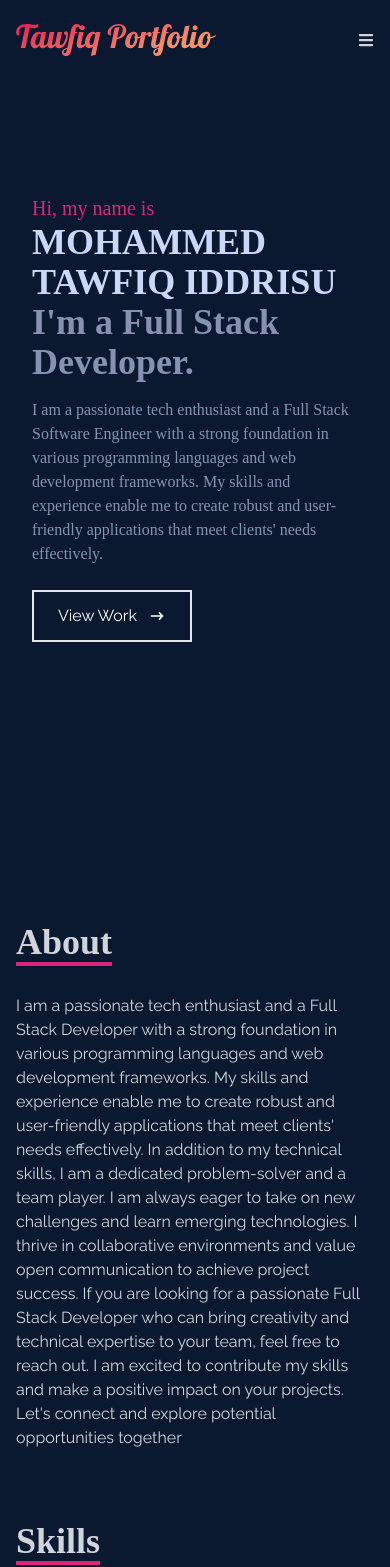
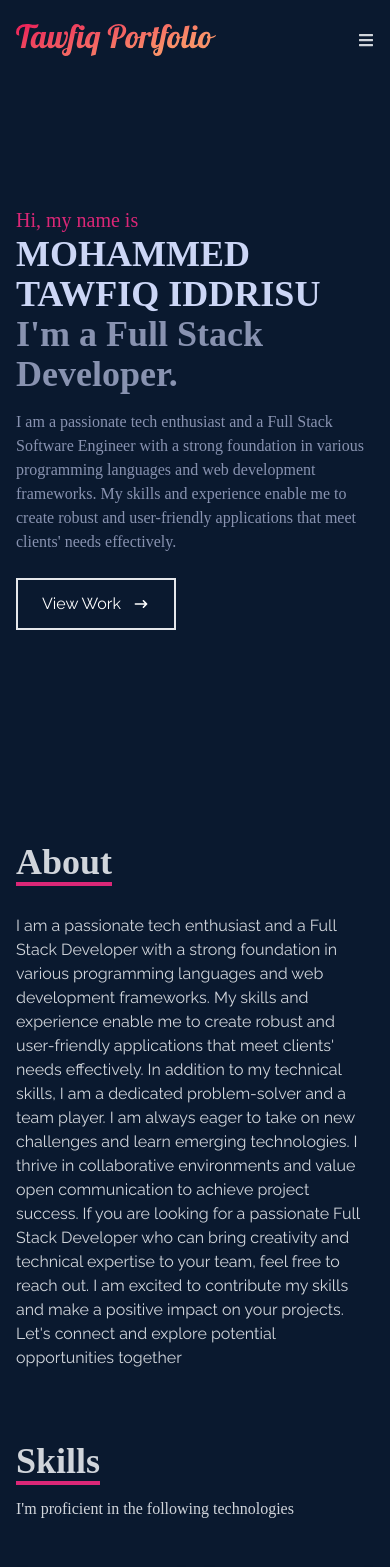
Before and after one commit to Tawphiq/tawfiq-portfolio, a React (Create React App) app in the folder my-portfolio/: page / in a window 390 px wide. Shown: the top 1567 px of the page. Built offline with nearby package versions, Linux system fonts and the light colour scheme; a web font is replaced by a local one.

Commit message:
"padding"

```diff
--- a/my-portfolio/src/components/About.jsx
+++ b/my-portfolio/src/components/About.jsx
@@ -3,7 +3,7 @@
 
 const About = () => {
   return (
-    <div name='about' className='w-full h-screen bg-[#0a192f] text-gray-300 -mt-20'>
+    <div name='about' className='w-full h-screen bg-[#0a192f] text-gray-300 md:-mt-20 -mt-40'>
       <div className='flex flex-col justify-center items-center w-full h-full'>
         <div className='max-w-[1000px] w-full grid grid-cols-2 gap-8'>
           <div className='sm:text-rightf pb-8 pl-4'>
--- a/my-portfolio/src/components/Home.jsx
+++ b/my-portfolio/src/components/Home.jsx
@@ -6,7 +6,7 @@ const Home = () => {
   return (
     <div name='home' className='w-full h-screen bg-[#0a192f]'>
       {/* Container */}
-      <div className='max-w-[1000px] mx-auto px-8 flex flex-col justify-center h-full'>
+      <div className='max-w-[1000px] mx-auto px-4 flex flex-col justify-center h-full'>
         <p className='text-pink-600 font-anta text-xl'>Hi, my name is</p>
         <h1 className='text-4xl sm:text-5xl font-bold font-anta text-[#ccd6f6]'>
           MOHAMMED TAWFIQ IDDRISU
```
